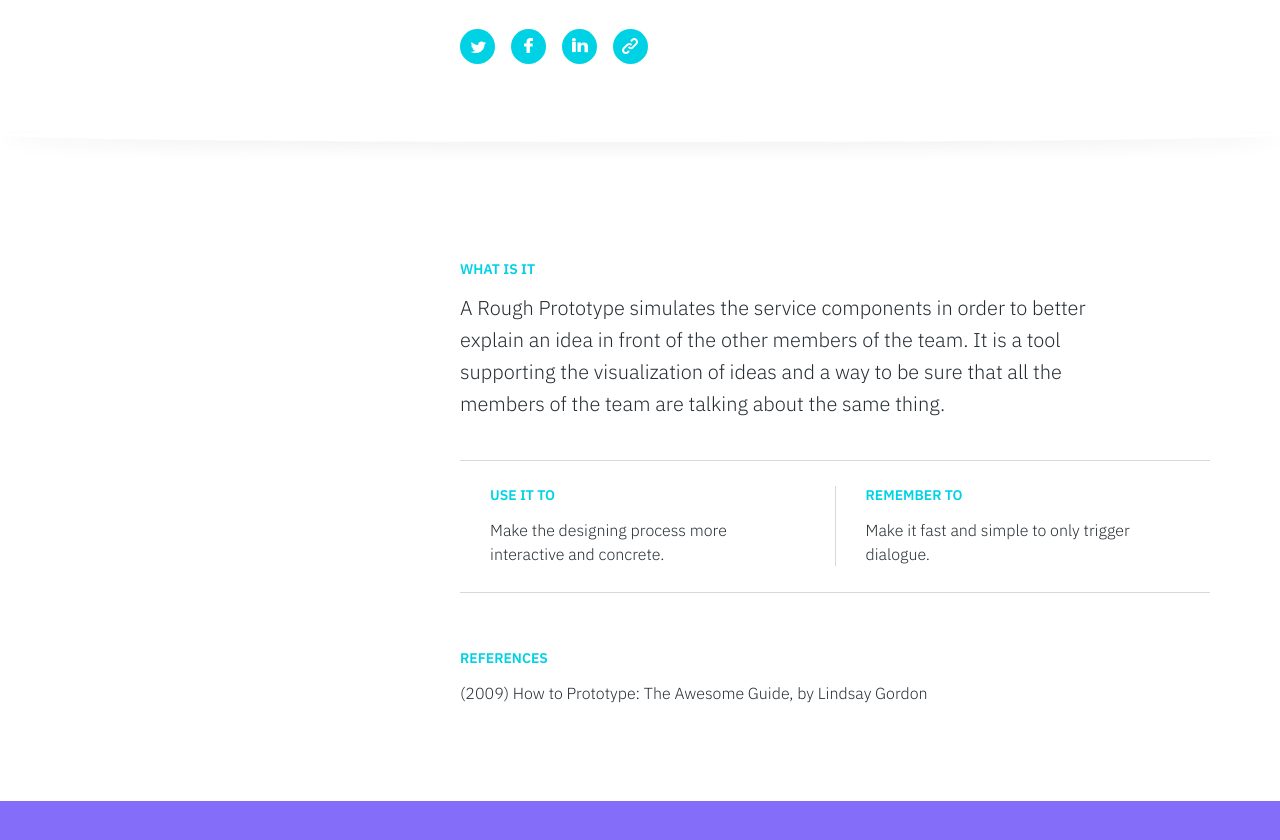
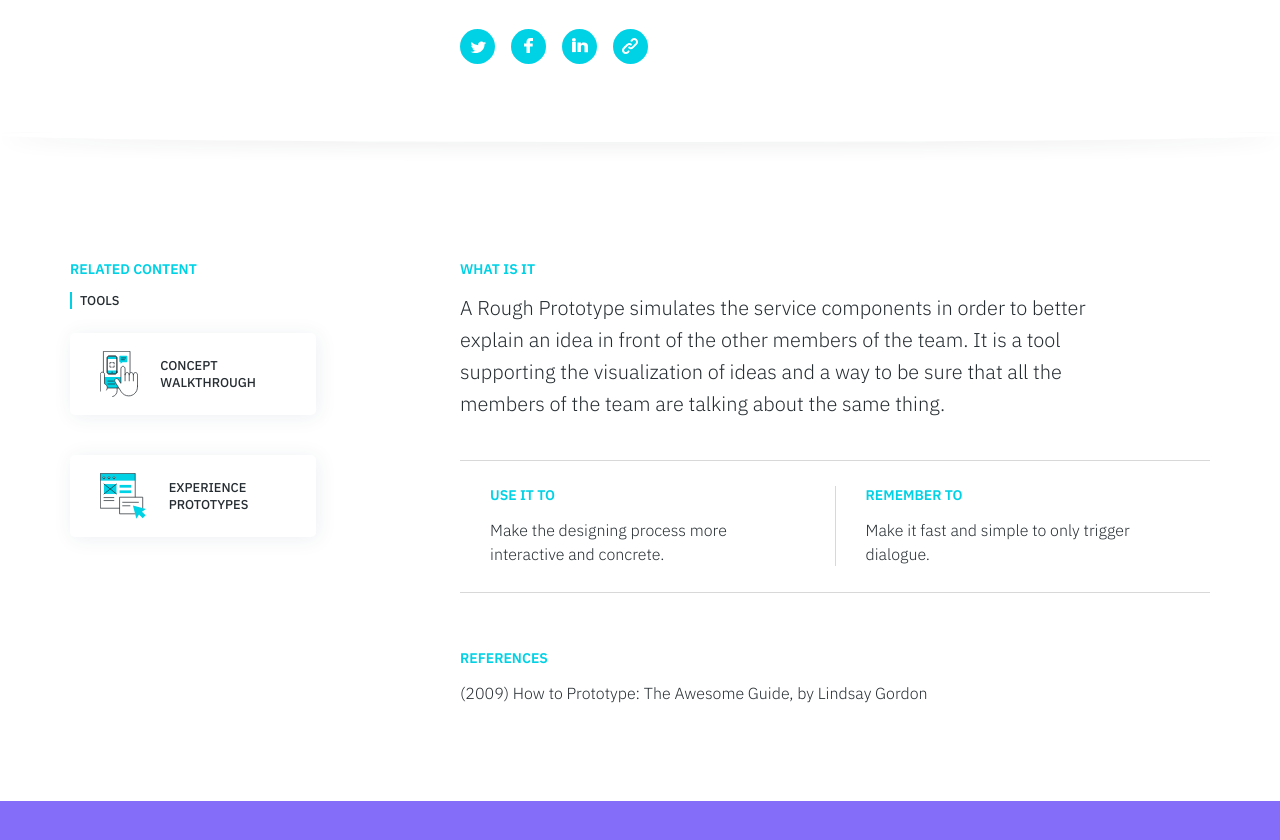
Before and after one commit to service-design-tools/sdt-website, a Jekyll site: the page built from _tools/rough-prototyping.md, in a window 1280 px wide and 900 px high, scrolled down 505 px. Shown: the top 840 px of the window. Built offline with Jekyll 4.4.1, drawn with Linux system fonts in a browser that asks for light colours.

Commit message:
Update tool “rough-prototyping”

```diff
--- a/_tools/rough-prototyping.md
+++ b/_tools/rough-prototyping.md
@@ -52,6 +52,10 @@ icon: >
     <rect x="70.9" y="99.5" class="svg--outline svg--bw" width="30.1" height="7.5"/>
     <rect x="69.9" y="47.6" class="svg--outline svg--bw" width="30.1" height="18.6"/>
   </svg>
+related:
+  tools:
+    - Concept Walkthrough
+    - Experience Prototypes
 use: Make the designing process more interactive and concrete.
 reminder: Make it fast and simple to only trigger dialogue.
 references:
```
